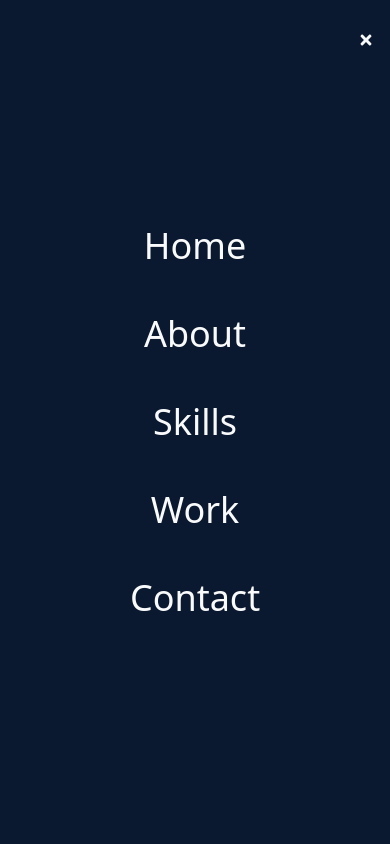
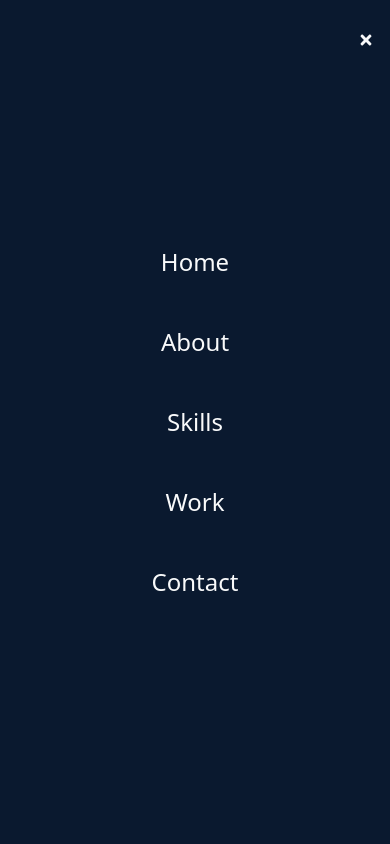
Before and after one commit to poonam-adlakha/poonam-portfolio, a React (Create React App) app: page / in a window 390 px wide. Both pictures are taken after a click on the element 366 px from the left and 40 px from the top of the page. Shown: the top 844 px of the page. Built offline with nearby package versions, Linux system fonts and the light colour scheme.

Commit message:
Added mobile menu links

```diff
--- a/package.json
+++ b/package.json
@@ -10,6 +10,7 @@
     "react-dom": "^18.2.0",
     "react-icons": "^4.8.0",
     "react-scripts": "5.0.1",
+    "react-scroll": "^1.8.9",
     "web-vitals": "^2.1.0"
   },
   "scripts": {
--- a/src/components/Contact.jsx
+++ b/src/components/Contact.jsx
@@ -3,16 +3,17 @@ import React from 'react'
 const Contact = () => {
   return (
     <div name="contact" className='w-full h-screen bg-[#0a192f] flex justify-center items-center p-4'>
-      <form action="" className='flex flex-col max-w-[600px] w-full'>
-        <div className='pb-8'>
+      <form method="POST" action="https://getform.io/f/3fc19a22-d723-4cab-834b-cd40a407134a" className='flex flex-col max-w-[600px] w-full'>
+        <div className='pb-2'>
             <p className='text-4xl font-bold inline border-b-4 bordr-pink-600 text-gray-300'>
                 Contact
             </p>
             <p className='text-gray-300 py-4'>Submit the form below or shoot me an email - poonam.soni.adlakha@gmail.com</p>
         </div>
-        <input type="text" placeholder="Name" />
+        <input className="my-4 p-2 bg-[#ccd6f6]" type="text" placeholder="Name" />
         <input className="my-4 p-2 bg-[#ccd6f6]" type="email" placeholder="Email" name='email'/>
         <textarea className='bg-[#ccd6f6] p-2' name='message' rows="10" placeholder="Message"></textarea>
+        <button className='text-white border-2 hover:bg-pink-600 hover:border-pink-600 px-4 py-3 my-8 mx-auto flex items-center'>Let's Collaborate</button>
       </form>
     </div>
   )
--- a/src/components/Home.jsx
+++ b/src/components/Home.jsx
@@ -4,7 +4,7 @@ import {HiArrowNarrowRight} from 'react-icons/hi'
 
 const Home = () => {
   return (
-    <div className='w-full h-screen bg-[#0a192f]'>
+    <div name='home' className='w-full h-screen bg-[#0a192f]'>
 
       {/* Container */}
       <div className='max-w-[1000px] mx-auto px-8 flex flex-col justify-center h-full'>
--- a/src/components/Navbar.jsx
+++ b/src/components/Navbar.jsx
@@ -3,6 +3,7 @@ import {FaBars, FaTimes, FaGithub, FaLinkedin, FaTwitter} from 'react-icons/fa';
 import { HiOutlineMail } from 'react-icons/hi';
 import {BsFillPersonLinesFill} from 'react-icons/bs';
 import Logo from '../assets/logos.png';
+import {Link} from 'react-scroll'
 
 const Navbar = () => {
     const [nav, setNav] = useState(false)
@@ -14,11 +15,31 @@ const Navbar = () => {
       </div>
         {/*Menu */}
         <ul className='hidden md:flex'>
-            <li>Home</li>
-            <li>About</li>
-            <li>Skills</li>
-            <li>Work</li>
-            <li>Contact</li>
+            <li>
+              <Link to="home" smooth={true} duration={500}>
+            Home
+            </Link>
+            </li>
+            <li>
+              <Link to="about" smooth={true} duration={500}>
+            About
+            </Link>
+            </li>
+            <li>
+              <Link to="skills" smooth={true} duration={500}>
+            Skills
+            </Link>
+            </li>
+            <li>
+              <Link to="work" smooth={true} duration={500}>
+            Work
+            </Link>
+            </li>
+            <li>
+              <Link to="contact" smooth={true} duration={500}>
+            Contact
+            </Link>
+            </li>
         </ul>
       {/*Hamburger */}
       <div onClick={handleClick} className='md:hidden z-10 cursor-pointer'>
@@ -27,28 +48,48 @@ const Navbar = () => {
 
       {/*Mobile Menu */}
         <ul className={!nav ? 'hidden' : 'absolute top-0 left-0 w-full h-screen bg-[#0a192f] flex flex-col justify-center items-center cursor-pointer'}>
-            <li className='py-6 text-4xl'>Home</li>
-            <li className='py-6 text-4xl'>About</li>
-            <li className='py-6 text-4xl'>Skills</li>
-            <li className='py-6 text-4xl'>Work</li>
-            <li className='py-6 text-4xl'>Contact</li>
+            <li className='py-6 text-2xl'>
+              <Link onClick={handleClick} to="home" smooth={true} duration={500}>
+            Home
+            </Link>
+            </li>
+            <li className='py-6 text-2xl'>
+              <Link onClick={handleClick} to="about" smooth={true} duration={500}>
+            About
+            </Link>
+            </li>
+            <li className='py-6 text-2xl'>
+              <Link onClick={handleClick} to="skills" smooth={true} duration={500}>
+            Skills
+            </Link>
+            </li>
+            <li className='py-6 text-2xl'>
+              <Link onClick={handleClick} to="work" smooth={true} duration={500}>
+            Work
+            </Link>
+            </li>
+            <li className='py-6 text-2xl'>
+              <Link onClick={handleClick} to="contact" smooth={true} duration={500}>
+            Contact
+            </Link>
+            </li>
         </ul>
 
       {/*Social Icons */}
       <div className='hidden lg:flex fixed flex-col top-[35%] left-0'>
         <ul>
+            <li className='w-[160px] h-[60px] flex justify-between items-center ml-[-100px] hover:ml-[-10px] duration-300 bg-gray-200'>
+                <a className="flex justify-between items-center w-full text-blue-500" href="https://twitter.com/CodeByPoonam" >
+                    Twitter <FaTwitter size={30} />
+                </a>
+            </li>
             <li className='w-[160px] h-[60px] flex justify-between items-center ml-[-100px] hover:ml-[-10px] duration-300 bg-blue-500'>
-                <a className="flex justify-between items-center w-full text-gray-300" href="/" >
+                <a className="flex justify-between items-center w-full text-gray-300" href="https://www.linkedin.com/in/poonam-soni-9255931b2/" >
                     LinkedIn <FaLinkedin size={30} />
                 </a>
             </li>
-            <li className='w-[160px] h-[60px] flex justify-between items-center ml-[-100px] hover:ml-[-10px] duration-300 bg-gray-200'>
-                <a className="flex justify-between items-center w-full text-blue-500" href="/" >
-                    Twitter <FaTwitter size={30} />
-                </a>
-            </li>
             <li className='w-[160px] h-[60px] flex justify-between items-center ml-[-100px] hover:ml-[-10px] duration-300 bg-[#333333]'>
-                <a className="flex justify-between items-center w-full text-gray-300" href="/" >
+                <a className="flex justify-between items-center w-full text-gray-300" href="https://github.com/poonam-adlakha" >
                     GitHub <FaGithub size={30} />
                 </a>
             </li>
--- a/src/components/Skills.jsx
+++ b/src/components/Skills.jsx
@@ -10,7 +10,7 @@ import VSCode from '../assets/VSCode.png'
 
 const Skills = () => {
   return (
-    <div name="Skills" className='bg-[#0a192f] text-gray-300'>
+    <div name="skills" className='bg-[#0a192f] text-gray-300'>
         {/*Container*/}
         <div className='max-w-[1000px] mx-auto p-4 flex flex-col justify-center w-full h-full'>
             <div>
--- a/src/components/Work.jsx
+++ b/src/components/Work.jsx
@@ -8,7 +8,7 @@ import Cheatsheets from '../assets/Cheatsheets.png'
 
 const Work = () => {
   return (
-    <div name="Work" className='w-full md:h-screen text-gray-300 bg-[#0a192f]'>
+    <div name="work" className='w-full md:h-screen text-gray-300 bg-[#0a192f]'>
         <div className='max-w-[1000px] mx-auto p-4 flex flex-col justify-center w-full h-full'>
             <div className='pb-4'>
                 <p className='text-4xl font-bold inline border-b-4 text-gray-300 border-pink-600'>Work</p>
```
Also changed, not shown: 1 other file (tests, documents, lock files or other folders).
